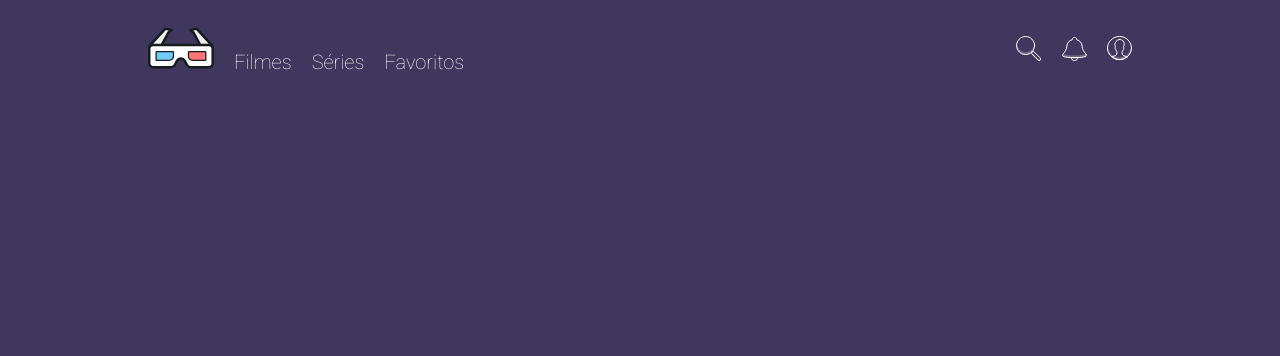
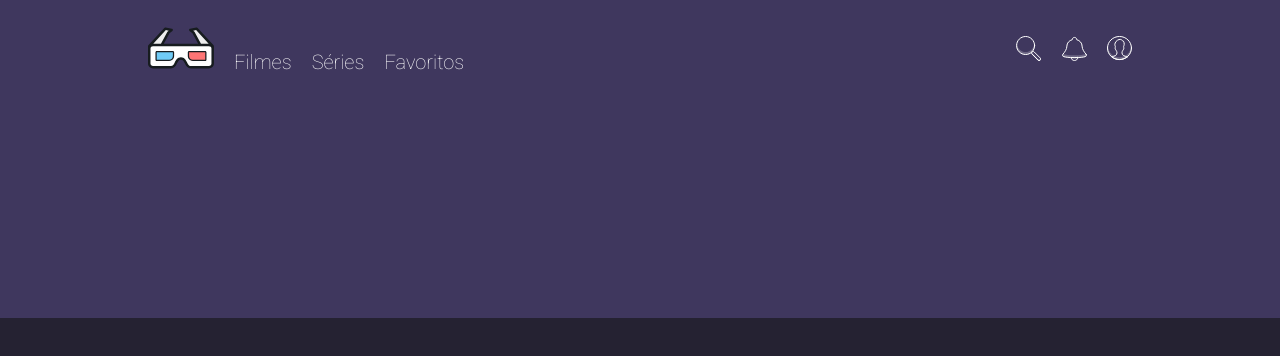
Before and after one commit to guiness333/webjump-cinema, a website built with webpack: page public/index.html in a window 1280 px wide. Built offline with nearby package versions, Linux system fonts and the light colour scheme.

Commit message:
WJ-5 - banner created

```diff
--- a/src/main.js
+++ b/src/main.js
@@ -13,8 +13,9 @@ class App {
 
   render() {
     const app = /*html*/`
+    <div class="banner">
+      <div class='container'>
 
-      <div class='container'>
           <header>
             <ul class='menu-container'>
               <li><a href="/"><img src=${logoImg} /></a></li>
@@ -29,6 +30,7 @@ class App {
             </ul>
           </header>
         </div>
+     </div>
 
     `;
 
--- a/src/styles.css
+++ b/src/styles.css
@@ -6,9 +6,14 @@
   font-family: 'Roboto', sans-serif;
 }
 body {
-  background: #3F375E;
+  background: #252232;
   color: #FFF;
   font-size: 16px;
+}
+.banner {
+  width: 100%;
+  height: 318px;
+  background-color: #3F375E;
 }
 header {
   display: flex;
```
Lines whose indentation alone changed are shown as unchanged.
